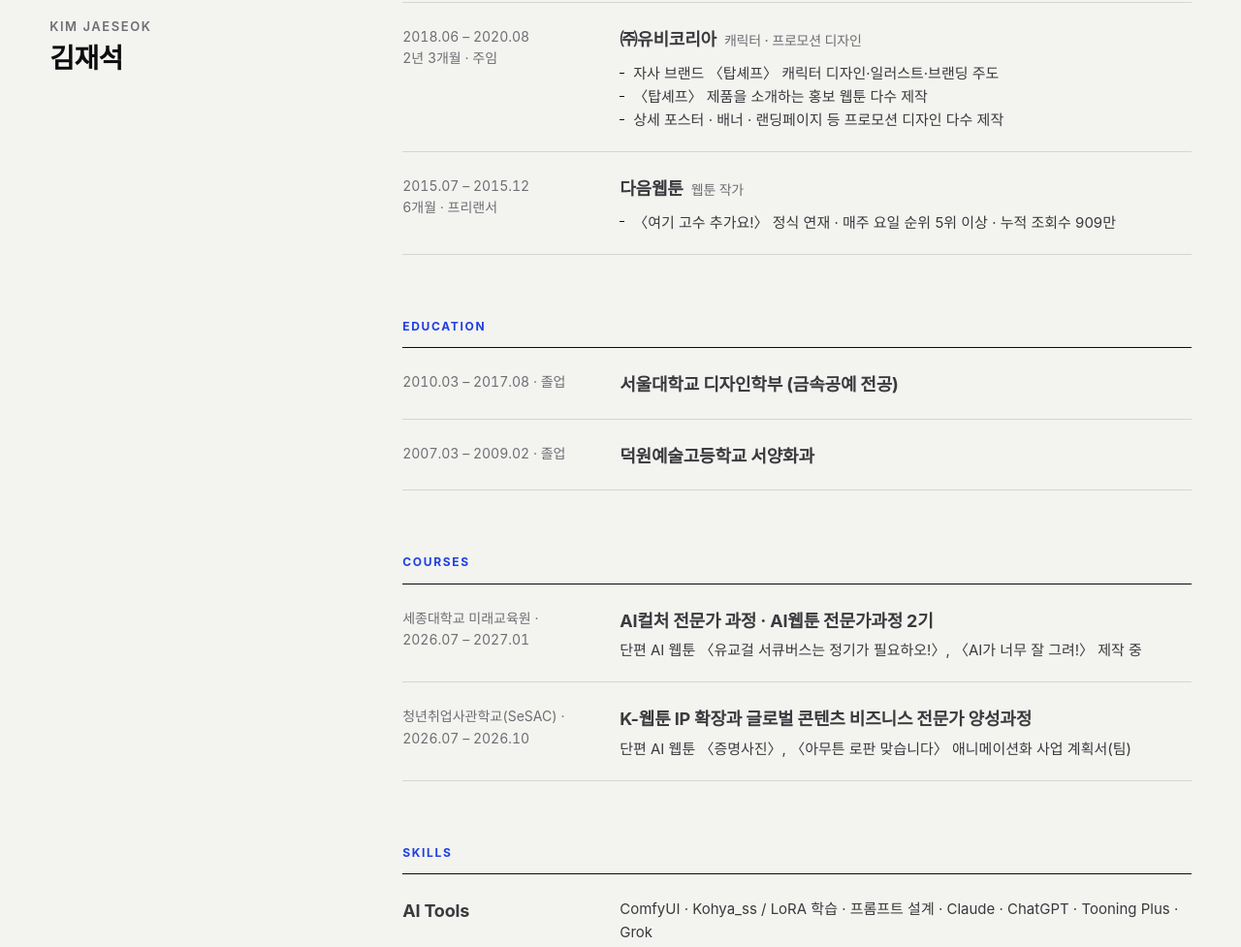
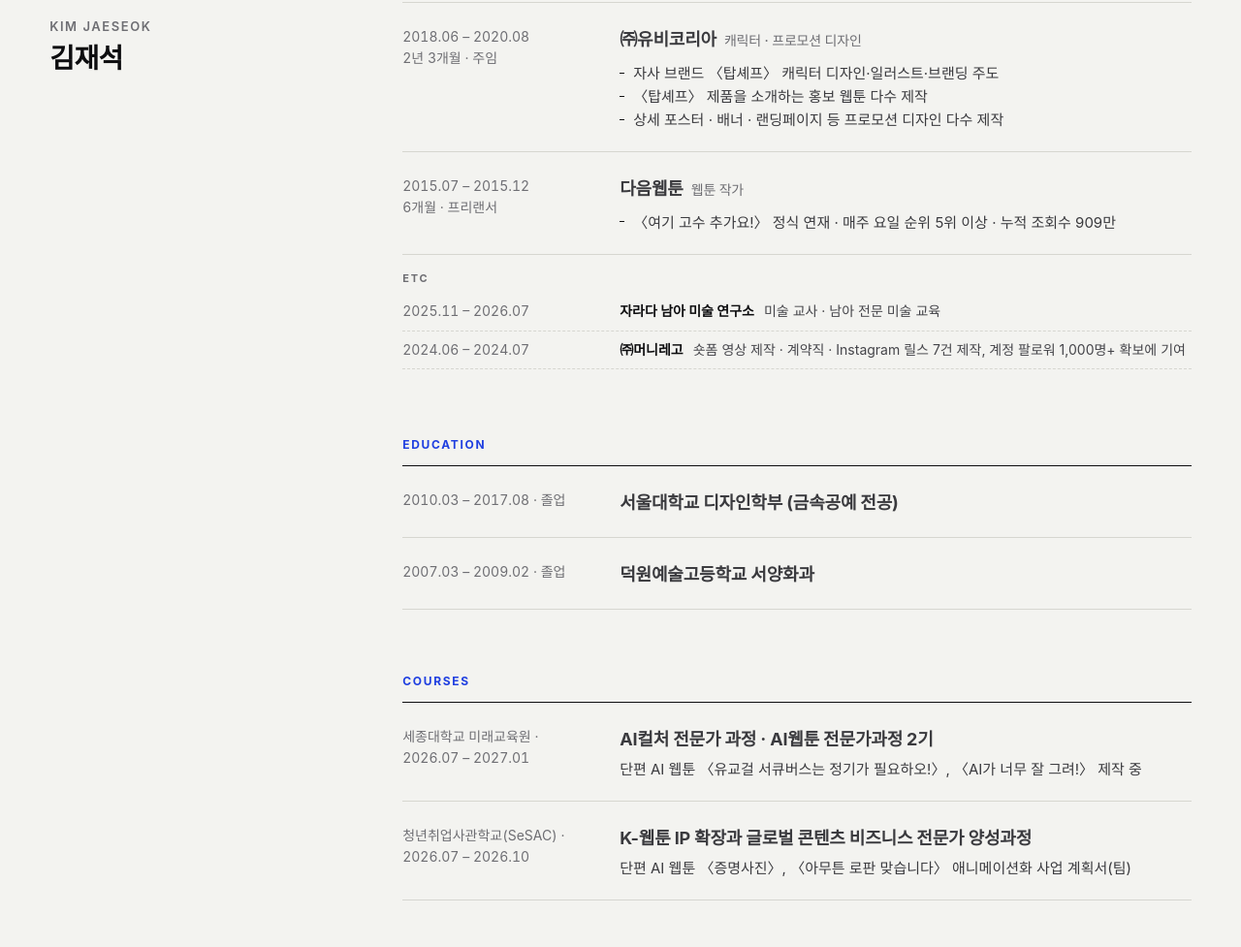
Before and after one commit to DONOTOON/portfolio, a plain HTML site: page index.html in a window 1280 px wide. Shown: the part 7247-8224 px from the top of the page at 97% size. Drawn offline with Linux system fonts and the light colour scheme; a web font is replaced by a local one.

Commit message:
기타 경력(ETC) 추가: 자라다 남아 미술 연구소, 머니레고
Co-Authored-By: Claude Opus 5.5 <noreply@anthropic.com>

```diff
--- a/css/style.css
+++ b/css/style.css
@@ -128,6 +128,13 @@ button { font: inherit; color: inherit; background: none; border: 0; cursor: poi
 .item li::before { content: ""; position: absolute; left: 0; top: .72em; width: 5px; height: 1px; background: var(--ink); }
 .item p { color: #3a3a3e; font-size: 15px; margin-top: 4px; }
 
+.etc { padding: 16px 0 4px; }
+.etc-h { font-size: 11px; letter-spacing: .16em; color: var(--muted); font-weight: 700; margin-bottom: 6px; }
+.etc-row { display: grid; grid-template-columns: 200px 1fr; gap: 4px 24px; padding: 8px 0; font-size: 14px; color: #45454a; border-bottom: 1px dashed var(--line); }
+.etc-row .when { color: var(--muted); font-variant-numeric: tabular-nums; }
+.etc-row .co { font-weight: 700; color: var(--ink); margin-right: 10px; }
+@media (max-width: 900px) { .etc-row { grid-template-columns: 1fr; gap: 0; } }
+
 /* ---------- contact ---------- */
 .contact { background: var(--accent); color: var(--accent-ink); padding: clamp(36px, 4vw, 52px) 0; }
 .contact-in { padding-right: 64px; display: flex; align-items: flex-end; justify-content: space-between; gap: 20px 32px; flex-wrap: wrap; }
--- a/js/data.js
+++ b/js/data.js
@@ -360,6 +360,12 @@ const CAREER = [
   },
 ];
 
+/* 기타 경력 — 경력 목록 아래에 작게 표시 */
+const CAREER_ETC = [
+  ["2025.11 – 2026.07", "자라다 남아 미술 연구소", "미술 교사 · 남아 전문 미술 교육"],
+  ["2024.06 – 2024.07", "㈜머니레고", "숏폼 영상 제작 · 계약직 · Instagram 릴스 7건 제작, 계정 팔로워 1,000명+ 확보에 기여"],
+];
+
 const EDUCATION = [
   ["서울대학교 디자인학부 (금속공예 전공)", "2010.03 – 2017.08 · 졸업"],
   ["덕원예술고등학교 서양화과", "2007.03 – 2009.02 · 졸업"],
--- a/js/main.js
+++ b/js/main.js
@@ -91,6 +91,8 @@
     $("#career").innerHTML = CAREER.map((c) => `<div class="item">
       <p class="when">${c.period}<br>${c.dur}</p>
       <div><p class="what">${c.co}<small>${c.role}</small></p><ul>${c.items.map((t) => `<li>${t}</li>`).join("")}</ul></div></div>`).join("");
+    $("#career").insertAdjacentHTML("beforeend", `<div class="etc"><p class="etc-h">ETC</p>${CAREER_ETC.map(([w, c, d]) =>
+      `<div class="etc-row"><span class="when">${w}</span><span><span class="co">${c}</span><span class="d">${d}</span></span></div>`).join("")}</div>`);
     $("#edu").innerHTML = EDUCATION.map(([a, b]) => `<div class="item"><p class="when">${b}</p><p class="what">${a}</p></div>`).join("");
     $("#courses").innerHTML = COURSES.map(([a, b, c]) => `<div class="item"><p class="when">${b}</p><div><p class="what">${a}</p><p>${c}</p></div></div>`).join("");
     $("#skills").innerHTML = SKILLS.map(([a, b]) => `<div class="item"><p class="what">${a}</p><p>${b}</p></div>`).join("");
```
